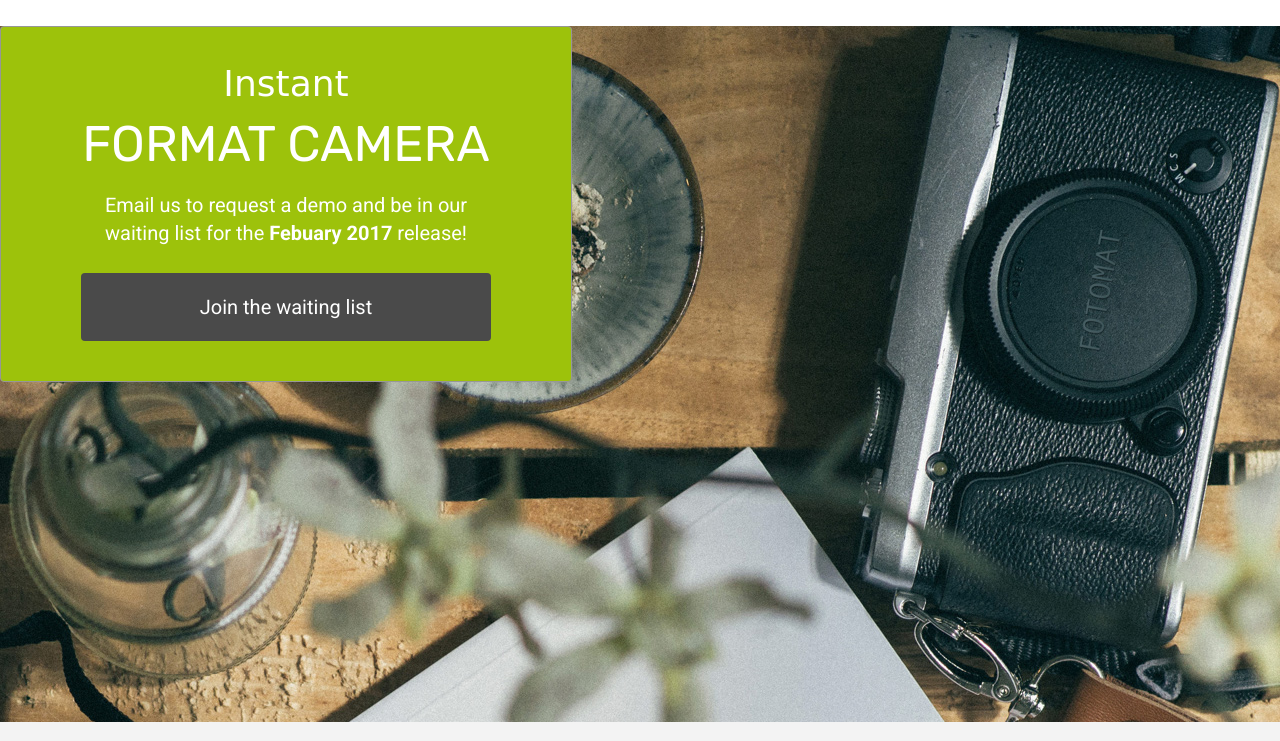
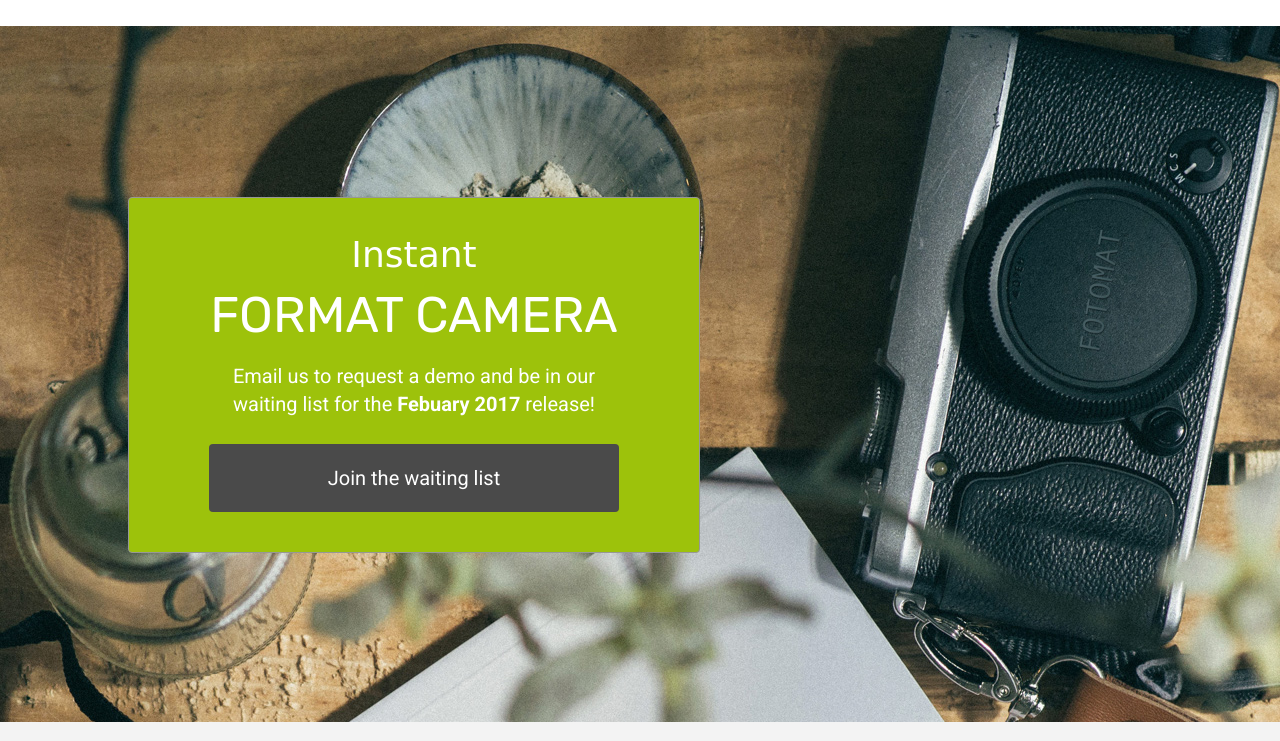
Before and after one commit to hollis96/fotomatic, a plain HTML site: page index.html in a window 1280 px wide. Shown: the part 59-800 px from the top of the page. Drawn offline with Linux system fonts and the light colour scheme; a web font is replaced by a local one.

Commit message:
Revise css stylesheet

```diff
--- a/resources/css/style.css
+++ b/resources/css/style.css
@@ -124,10 +124,14 @@ header .mobile {
 }
 
 #sign-up-cta {
+  position: relative;
+  top: 171px;
+  left: 10%;
   padding: 0 5rem 2.5rem 5rem;
   border: solid 1px #979797;
   border-radius: 4px;
   background-color: #9dc20b;
+
 }
 
 #sign-up-cta .content {
@@ -298,6 +302,7 @@ header .mobile {
 }
 
 #filters-section .images-container {
+  display: flex;
   max-width: 100%;
   padding: 0 1%;
 }
```
